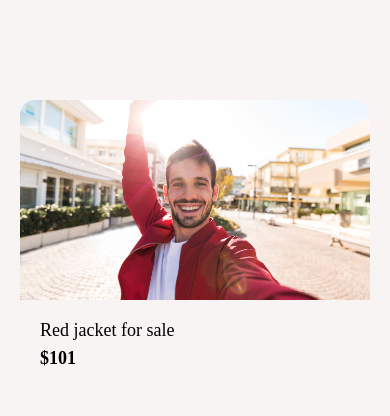
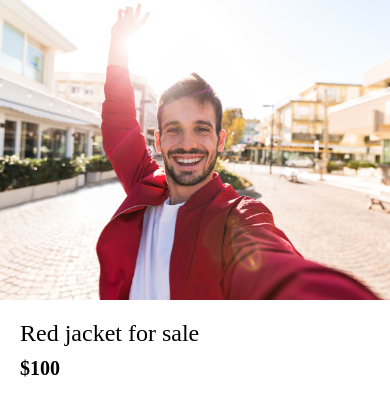
Before and after one commit to germanmb23/ReactNative_DoneWithIt, a React Native app: screen / in a window 390 px wide. Shown: the top 416 px of the page. Built offline with nearby package versions, Linux system fonts and the light colour scheme.

Commit message:
Building the listing Details Screen

```diff
--- a/App.js
+++ b/App.js
@@ -3,21 +3,8 @@ import React from 'react';
 import { Text, View } from 'react-native';
 
 import Card from './app/components/Card';
+import ListingDetailsScreen from './app/screens/ListingDetailsScreen';
 
 export default function App() {
-  return (
-    <View
-      style={{
-        backgroundColor: '#f8f4f4',
-        padding: 20,
-        paddingTop: 100,
-      }}
-    >
-      <Card
-        title="Red jacket for sale"
-        subTitle="$101"
-        image={require('./assets/jacket.jpg')}
-      />
-    </View>
-  );
+  return <ListingDetailsScreen />;
 }
--- /dev/null
+++ b/app/screens/ListingDetailsScreen.js
@@ -0,0 +1,42 @@
+import React from 'react';
+import { Image, View, StyleSheet } from 'react-native';
+import AppText from '../components/AppText';
+
+import colors from '../config/color';
+
+function ListingDetailsScreen(props) {
+  return (
+    <View>
+      <Image
+        style={styles.image}
+        source={require('../../assets/jacket.jpg')}
+      />
+      <View style={styles.detailsContainer}>
+        <AppText style={styles.title}>Red jacket for sale</AppText>
+        <AppText style={styles.price}>$100</AppText>
+      </View>
+    </View>
+  );
+}
+
+const styles = StyleSheet.create({
+  image: {
+    width: '100%',
+    height: 300,
+  },
+  detailsContainer: {
+    padding: 20,
+  },
+  title: {
+    fontSize: 24,
+    fontWeight: '500',
+  },
+  price: {
+    color: colors.secondary,
+    fontWeight: 'bold',
+    fontSize: 20,
+    marginVertical: 10,
+  },
+});
+
+export default ListingDetailsScreen;
```
